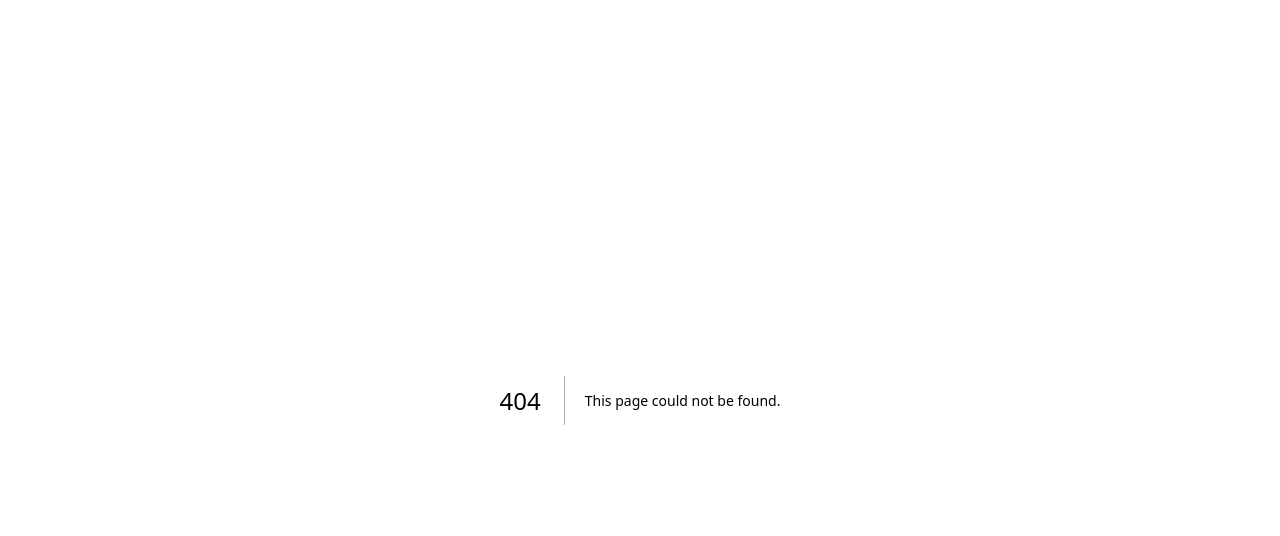
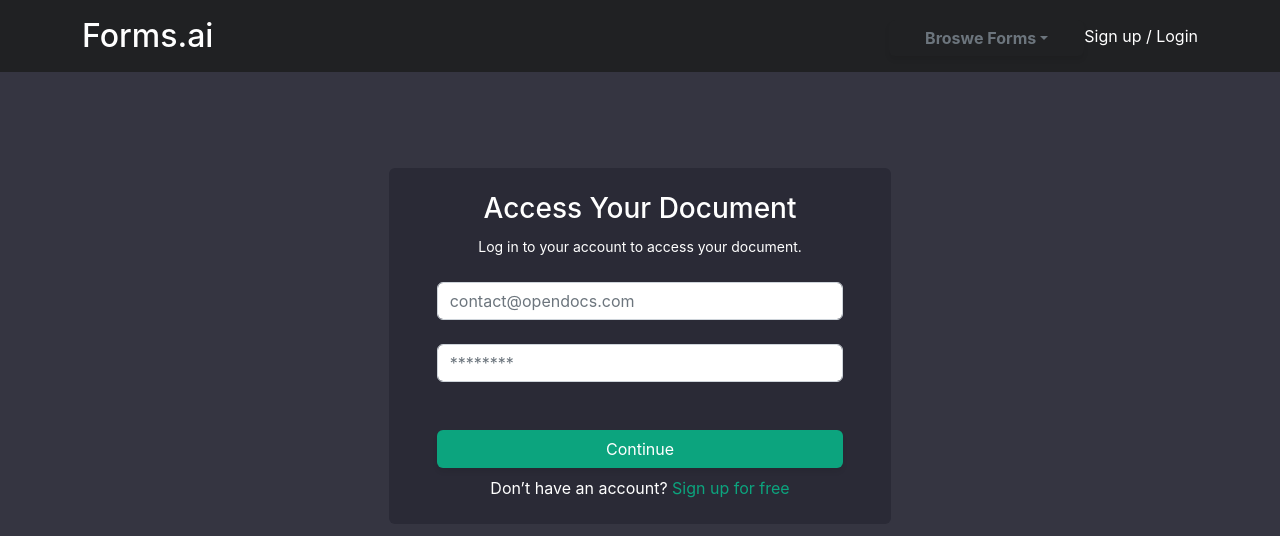
Before and after one commit to William-Boomer-Baker/e-forms, a Next.js app: page /auth/signin in a window 1280 px wide. Before the commit this address had no page. Shown: the top 536 px of the page. Built offline with nearby package versions, Linux system fonts and the light colour scheme.

Commit message:
Fix Update 2 factor authentication

```diff
--- a/package.json
+++ b/package.json
@@ -13,6 +13,7 @@
     "@stripe/react-stripe-js": "^1.0.0",
     "@stripe/stripe-js": "^1.0.0",
     "axios": "^1.4.0",
+    "bcrypt": "^5.1.0",
     "bootstrap": "^5.2.3",
     "micro": "latest",
     "micro-cors": "latest",
--- /dev/null
+++ b/pages/auth/signin.js
@@ -0,0 +1,98 @@
+import Head from 'next/head'
+import React, { useState } from 'react'
+import Header from '../../components/header'
+import { useRouter } from 'next/router';
+import { signIn } from "next-auth/react";
+
+
+const SignIn = (props) => {
+
+  const [password, setPassword] = useState('');
+  const [email, setEmail] = useState('');
+  const [errorMessage, setErrorMessage] = useState('');
+  const router = useRouter();
+
+  const [userInfo, setUserInfo] = useState({ email: "", password: "" });
+
+  const handleSubmit = async (e) => {
+    e.preventDefault();
+
+    const res = await signIn("credentials", {
+      email: userInfo.email,
+      password: userInfo.password,
+      redirect: false,
+    });
+
+    if (res.error) {
+      console.log(res.error)
+    } else {
+      router.push('/');
+    }
+
+    // console.log(res);
+  };
+
+
+
+  return (
+    <div className='background_grey'>
+      <Head>
+        <title>Sign In</title>
+        <link rel="icon" href="/favicon.ico" />
+      </Head>
+
+      <Header />
+
+      <div className="container max814">
+        <section className="" >
+          <div className="container py-5 paddingt6">
+            <div className="row d-flex justify-content-center align-items-center h-100">
+              <div className="col-12 col-md-8">
+                <div className="rounded darkgrey">
+                  <div className="card-body px-5 py-4 text-center">
+                    <form onSubmit={handleSubmit}>
+                      <h3 className="mb-2">Access Your Document</h3>
+                      <small>Log in to your account to access your document.</small>
+
+                      <div className="form-outline mt-4">
+                        <input type="email" id="typeEmailX-2"
+                          placeholder='contact@opendocs.com'
+                          className="form-control form-control-md mb-4"
+                          value={userInfo.email}
+                          onChange={({ target }) =>
+                            setUserInfo({ ...userInfo, email: target.value })
+                          } />
+                      </div>
+
+                      <div className="form-outline">
+                        <input type="password" id="typePasswordX-2"
+                          placeholder="********"
+                          className="form-control form-control-md"
+                          value={userInfo.password}
+                          onChange={({ target }) =>
+                            setUserInfo({ ...userInfo, password: target.value })
+                          } />
+                      </div>
+                      <div className='mb-5 text-start text-danger'>
+                        {errorMessage && <span>{errorMessage}</span>}
+                      </div>
+
+
+                      <button className="btn signinbtn btn-md btn-block" type="submit">Continue</button>
+                    </form>
+                    <div className='mt-2'>Don’t have an account? <a className='signupspan' href="#">Sign up for free</a></div>
+
+
+                  </div>
+                </div>
+              </div>
+            </div>
+          </div>
+        </section>
+      </div>
+
+    </div>
+  )
+}
+
+export default SignIn
--- a/styles/globals.css
+++ b/styles/globals.css
@@ -472,8 +472,13 @@ button {
 }
 
 @keyframes spin {
-  0% { transform: rotate(0deg); }
-  100% { transform: rotate(360deg); }
+  0% {
+    transform: rotate(0deg);
+  }
+
+  100% {
+    transform: rotate(360deg);
+  }
 }
 
 /* stripe */
@@ -574,6 +579,7 @@ button:disabled {
     -webkit-transform: rotate(0deg);
     transform: rotate(0deg);
   }
+
   100% {
     -webkit-transform: rotate(360deg);
     transform: rotate(360deg);
@@ -603,17 +609,48 @@ button:disabled {
   animation: spin 1s linear infinite;
 }
 
-.Label{
+.Label {
   color: white !important;
 }
 
 /* Customize the label color for PaymentElement */
 .StripeElement {
-  color: #000000; /* Set your desired label color */
+  color: #000000;
+  /* Set your desired label color */
 }
 
 /* Customize the label color for LinkAuthenticationElement */
 .StripeElement--linkAuthentication {
-  color: #ff0000; /* Set your desired label color */
+  color: #ff0000;
+  /* Set your desired label color */
 }
+
 /* Stripe */
+
+
+.sign-in-form {
+  width: 100%;
+  height: 100vh;
+  display: flex;
+  justify-content: center;
+  align-items: center;
+}
+
+.sign-in-form input {
+  display: block;
+  padding: 5px;
+  border: 1px gray solid;
+  border-radius: 3px;
+  margin-top: 15px;
+}
+
+.sign-in-form h1 {
+  font-size: 18px;
+  text-align: center;
+}
+
+.sign-in-form form {
+  padding: 50px 15px;
+  border: 2px gray solid;
+  border-radius: 3px;
+}
```
Also changed, not shown: pages/api/auth/[...nextauth].js (added, +65 -0 lines), pages/login.js (added, +42 -0 lines), pages/sign_in.js (+6 -5 lines), 1 other file (tests, documents, lock files or other folders).
